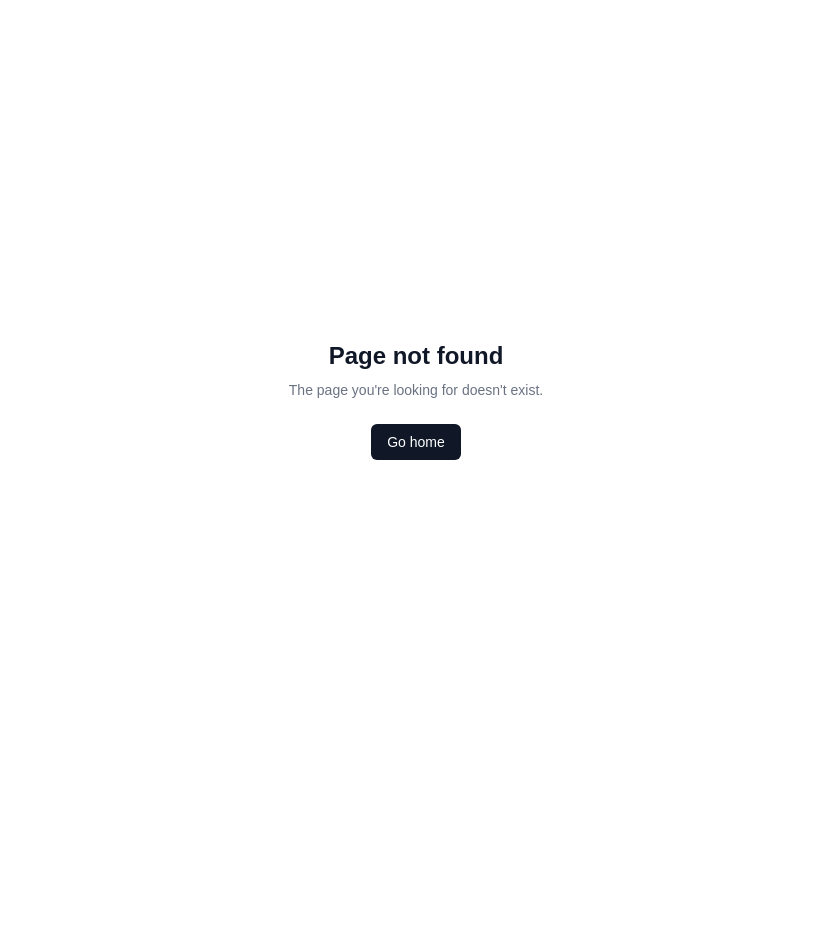
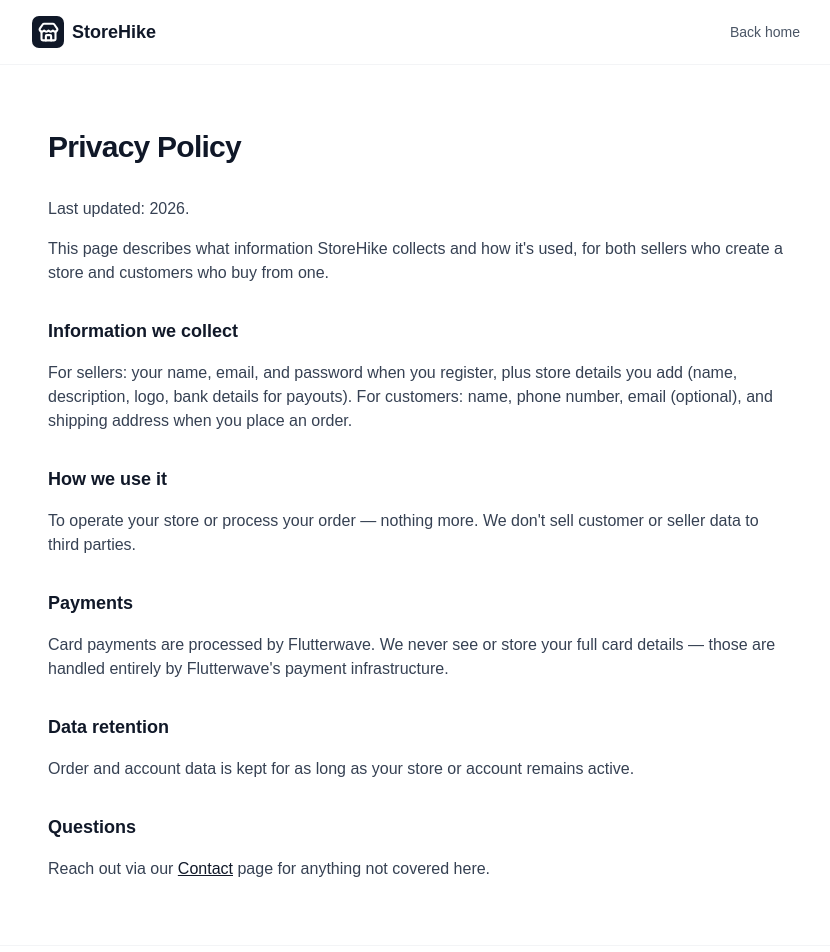
Before and after one commit to Paulsnrdev/Store-Builder, a Next.js app: page /privacy in a window 1280 px wide. Before the commit this address had no page. Shown: the top 952 px of the page, without its empty margins (224-1054 px from the left). Before the commit the page ends 800 px from the top, so only its background shows below. Built offline with nearby package versions, Linux system fonts and the light colour scheme.

Commit message:
Add a real footer to the homepage with working links
Previously a single line of text. Added a 3-column footer (Product,
Company, Legal) plus a live About/Contact/Privacy/Terms page for
each link — none of these existed before, so linking to them without
content would've just been dead ends.

```diff
--- /dev/null
+++ b/src/app/about/page.tsx
@@ -0,0 +1,29 @@
+import type { Metadata } from "next";
+import { StaticPageLayout } from "@/components/marketing/static-page-layout";
+
+export const metadata: Metadata = { title: "About — StoreHike" };
+
+export default function AboutPage() {
+  return (
+    <StaticPageLayout title="About StoreHike">
+      <p>
+        StoreHike exists for one reason: too many sellers are running real businesses out of Instagram DMs and
+        WhatsApp chats, manually copying order details, chasing screenshots of bank transfers, and losing track
+        of stock in their heads.
+      </p>
+      <p>
+        We give those sellers a real, hosted storefront — with a proper cart, checkout, shipping by state, and
+        an order dashboard — without needing to write a line of code or hire a developer.
+      </p>
+      <h2>What we&apos;re building</h2>
+      <p>
+        StoreHike is in active development. New features ship regularly, and we build them based on what actual
+        sellers ask for, not what looks good in a pitch deck.
+      </p>
+      <h2>Get in touch</h2>
+      <p>
+        Questions, feedback, or something broken? Visit our <a href="/contact">Contact</a> page.
+      </p>
+    </StaticPageLayout>
+  );
+}
--- /dev/null
+++ b/src/app/contact/page.tsx
@@ -0,0 +1,21 @@
+import type { Metadata } from "next";
+import { StaticPageLayout } from "@/components/marketing/static-page-layout";
+
+export const metadata: Metadata = { title: "Contact — StoreHike" };
+
+export default function ContactPage() {
+  return (
+    <StaticPageLayout title="Contact us">
+      <p>Have a question, found a bug, or need help with your store? Reach us here:</p>
+      <h2>Email</h2>
+      <p>
+        <a href="mailto:support@storehike.site">support@storehike.site</a>
+      </p>
+      <h2>Already have a store?</h2>
+      <p>
+        For order or payment issues on a specific store, log in to your <a href="/login">dashboard</a> first —
+        most account details help us resolve things faster.
+      </p>
+    </StaticPageLayout>
+  );
+}
--- a/src/app/page.tsx
+++ b/src/app/page.tsx
@@ -1,5 +1,6 @@
 import Link from "next/link";
 import { PricingSection } from "@/components/marketing/pricing-section";
+import { MarketingFooter } from "@/components/marketing/footer";
 
 const FEATURES = [
   {
@@ -58,7 +59,7 @@
         </h1>
         <p className="mt-4 text-lg text-gray-600">
           Stop taking orders one DM at a time. StoreHike gives Nigerian sellers a hosted storefront, cart,
-          checkout, and order dashboard — set up in minutes.
+          checkout, and order dashboard set up in minutes.
         </p>
         <div className="mt-8 flex items-center justify-center gap-3">
           <Link
@@ -70,7 +71,7 @@
         </div>
       </section>
 
-      <section className="border-t border-gray-100 bg-gray-50 px-4 py-16">
+      <section id="features" className="border-t border-gray-100 bg-gray-50 px-4 py-16">
         <div className="mx-auto grid max-w-5xl grid-cols-1 gap-6 sm:grid-cols-2 lg:grid-cols-4">
           {FEATURES.map((f) => (
             <div key={f.title} className="rounded-lg border border-gray-200 bg-white p-5">
@@ -100,9 +101,7 @@
 
       <PricingSection />
 
-      <footer className="border-t border-gray-100 px-4 py-8 text-center text-xs text-gray-400">
-        StoreHike — hosted storefronts for Instagram &amp; WhatsApp sellers.
-      </footer>
+      <MarketingFooter />
     </div>
   );
 }
--- /dev/null
+++ b/src/app/privacy/page.tsx
@@ -0,0 +1,38 @@
+import type { Metadata } from "next";
+import { StaticPageLayout } from "@/components/marketing/static-page-layout";
+
+export const metadata: Metadata = { title: "Privacy Policy — StoreHike" };
+
+export default function PrivacyPage() {
+  return (
+    <StaticPageLayout title="Privacy Policy">
+      <p>Last updated: 2026.</p>
+      <p>
+        This page describes what information StoreHike collects and how it&apos;s used, for both sellers who
+        create a store and customers who buy from one.
+      </p>
+      <h2>Information we collect</h2>
+      <p>
+        For sellers: your name, email, and password when you register, plus store details you add (name,
+        description, logo, bank details for payouts). For customers: name, phone number, email (optional), and
+        shipping address when you place an order.
+      </p>
+      <h2>How we use it</h2>
+      <p>
+        To operate your store or process your order — nothing more. We don&apos;t sell customer or seller data to
+        third parties.
+      </p>
+      <h2>Payments</h2>
+      <p>
+        Card payments are processed by Flutterwave. We never see or store your full card details — those are
+        handled entirely by Flutterwave&apos;s payment infrastructure.
+      </p>
+      <h2>Data retention</h2>
+      <p>Order and account data is kept for as long as your store or account remains active.</p>
+      <h2>Questions</h2>
+      <p>
+        Reach out via our <a href="/contact">Contact</a> page for anything not covered here.
+      </p>
+    </StaticPageLayout>
+  );
+}
--- /dev/null
+++ b/src/app/terms/page.tsx
@@ -0,0 +1,38 @@
+import type { Metadata } from "next";
+import { StaticPageLayout } from "@/components/marketing/static-page-layout";
+
+export const metadata: Metadata = { title: "Terms of Service — StoreHike" };
+
+export default function TermsPage() {
+  return (
+    <StaticPageLayout title="Terms of Service">
+      <p>Last updated: 2026.</p>
+      <p>By creating a store or placing an order on StoreHike, you agree to these terms.</p>
+      <h2>For sellers</h2>
+      <p>
+        You&apos;re responsible for the accuracy of your product listings, fulfilling orders you accept, and
+        complying with applicable Nigerian consumer and tax law for your business. StoreHike provides the
+        storefront, checkout, and order management tools — it is not a party to the sale between you and your
+        customers.
+      </p>
+      <h2>For customers</h2>
+      <p>
+        Purchases are made directly with the seller operating the store. Refunds, exchanges, and delivery
+        timelines are set by that seller, not by StoreHike.
+      </p>
+      <h2>Payments</h2>
+      <p>
+        Card payments are processed by Flutterwave under their own terms. Bank transfer and cash-on-delivery
+        orders are confirmed manually by the seller.
+      </p>
+      <h2>Acceptable use</h2>
+      <p>Stores may not sell illegal goods or services, or use StoreHike for fraudulent transactions.</p>
+      <h2>Changes</h2>
+      <p>We may update these terms as StoreHike evolves. Continued use after a change means you accept it.</p>
+      <h2>Questions</h2>
+      <p>
+        Reach out via our <a href="/contact">Contact</a> page.
+      </p>
+    </StaticPageLayout>
+  );
+}
--- /dev/null
+++ b/src/components/marketing/footer.tsx
@@ -0,0 +1,59 @@
+import Link from "next/link";
+
+const COLUMNS = [
+  {
+    heading: "Product",
+    links: [
+      { label: "Features", href: "#features" },
+      { label: "Pricing", href: "#pricing" },
+      { label: "Live example", href: "/shop/chunkz" },
+    ],
+  },
+  {
+    heading: "Company",
+    links: [
+      { label: "About", href: "/about" },
+      { label: "Contact", href: "/contact" },
+    ],
+  },
+  {
+    heading: "Legal",
+    links: [
+      { label: "Privacy Policy", href: "/privacy" },
+      { label: "Terms of Service", href: "/terms" },
+    ],
+  },
+];
+
+export function MarketingFooter() {
+  return (
+    <footer className="border-t border-gray-100 px-4 py-12">
+      <div className="mx-auto max-w-5xl">
+        <div className="grid grid-cols-2 gap-8 sm:grid-cols-4">
+          <div className="col-span-2 sm:col-span-1">
+            <span className="text-lg font-semibold text-gray-900">StoreHike</span>
+            <p className="mt-2 text-sm text-gray-500">Hosted storefronts for Instagram &amp; WhatsApp sellers.</p>
+          </div>
+          {COLUMNS.map((col) => (
+            <div key={col.heading}>
+              <h3 className="text-sm font-semibold text-gray-900">{col.heading}</h3>
+              <ul className="mt-3 space-y-2">
+                {col.links.map((link) => (
+                  <li key={link.label}>
+                    <Link href={link.href} className="text-sm text-gray-500 hover:text-gray-900">
+                      {link.label}
+                    </Link>
+                  </li>
+                ))}
+              </ul>
+            </div>
+          ))}
+        </div>
+
+        <p className="mt-10 border-t border-gray-100 pt-6 text-center text-xs text-gray-400">
+          © {new Date().getFullYear()} StoreHike. All rights reserved.
+        </p>
+      </div>
+    </footer>
+  );
+}
--- a/src/components/marketing/pricing-section.tsx
+++ b/src/components/marketing/pricing-section.tsx
@@ -30,7 +30,7 @@
     name: "Free",
     tagline: "Try StoreHike at no cost.",
     monthlyPrice: null,
-    productLimit: "Up to 10 images",
+    productLimit: "Up to 10 products",
     features: [
       "One online store",
       "Manage orders & customers",
@@ -43,7 +43,7 @@
     name: "Lite",
     tagline: "For sellers ready to leave DMs behind.",
     monthlyPrice: 3900,
-    productLimit: "Up to 20 images",
+    productLimit: "Up to 20 products",
     features: [
       "Everything in Free",
       "Card payments via Flutterwave",
@@ -91,7 +91,7 @@
   const [cycle, setCycle] = useState<Cycle>("monthly");
 
   return (
-    <section className="border-t border-gray-100 bg-gray-50 px-4 py-16">
+    <section id="pricing" className="border-t border-gray-100 bg-gray-50 px-4 py-16">
       <div className="mx-auto max-w-6xl">
         <h2 className="text-center text-2xl font-semibold text-gray-900">Simple, honest pricing</h2>
         <p className="mt-2 text-center text-sm text-gray-600">Start free. Upgrade as your catalogue grows.</p>
--- /dev/null
+++ b/src/components/marketing/static-page-layout.tsx
@@ -0,0 +1,36 @@
+import Link from "next/link";
+
+export function StaticPageLayout({ title, children }: { title: string; children: React.ReactNode }) {
+  return (
+    <div className="flex flex-1 flex-col bg-white">
+      <header className="border-b border-gray-100 px-4 py-4">
+        <div className="mx-auto flex max-w-3xl items-center justify-between">
+          <Link href="/" className="flex items-center gap-2">
+            <span className="flex h-8 w-8 items-center justify-center rounded-[7px] bg-gray-900">
+              <svg width="21" height="21" viewBox="0 0 24 24" fill="none" stroke="#ffffff" strokeWidth="2.4" strokeLinecap="round" strokeLinejoin="round">
+                <path d="M15 21v-5a1 1 0 0 0-1-1h-4a1 1 0 0 0-1 1v5" />
+                <path d="M17.774 10.31a1.12 1.12 0 0 0-1.549 0 2.5 2.5 0 0 1-3.451 0 1.12 1.12 0 0 0-1.548 0 2.5 2.5 0 0 1-3.452 0 1.12 1.12 0 0 0-1.549 0 2.5 2.5 0 0 1-3.77-3.248l2.889-4.184A2 2 0 0 1 7 2h10a2 2 0 0 1 1.653.873l2.895 4.192a2.5 2.5 0 0 1-3.774 3.244" />
+                <path d="M4 10.95V19a2 2 0 0 0 2 2h12a2 2 0 0 0 2-2v-8.05" />
+              </svg>
+            </span>
+            <span className="text-lg font-semibold text-gray-900">StoreHike</span>
+          </Link>
+          <Link href="/" className="text-sm font-medium text-gray-600 hover:text-gray-900">
+            Back home
+          </Link>
+        </div>
+      </header>
+
+      <main className="mx-auto w-full max-w-3xl flex-1 px-4 py-16">
+        <h1 className="text-3xl font-semibold tracking-tight text-gray-900">{title}</h1>
+        <div className="prose prose-sm mt-8 max-w-none space-y-4 text-gray-700 [&_h2]:mt-8 [&_h2]:text-lg [&_h2]:font-semibold [&_h2]:text-gray-900 [&_a]:text-gray-900 [&_a]:underline">
+          {children}
+        </div>
+      </main>
+
+      <footer className="border-t border-gray-100 px-4 py-8 text-center text-xs text-gray-400">
+        StoreHike — hosted storefronts for Instagram &amp; WhatsApp sellers.
+      </footer>
+    </div>
+  );
+}
```
